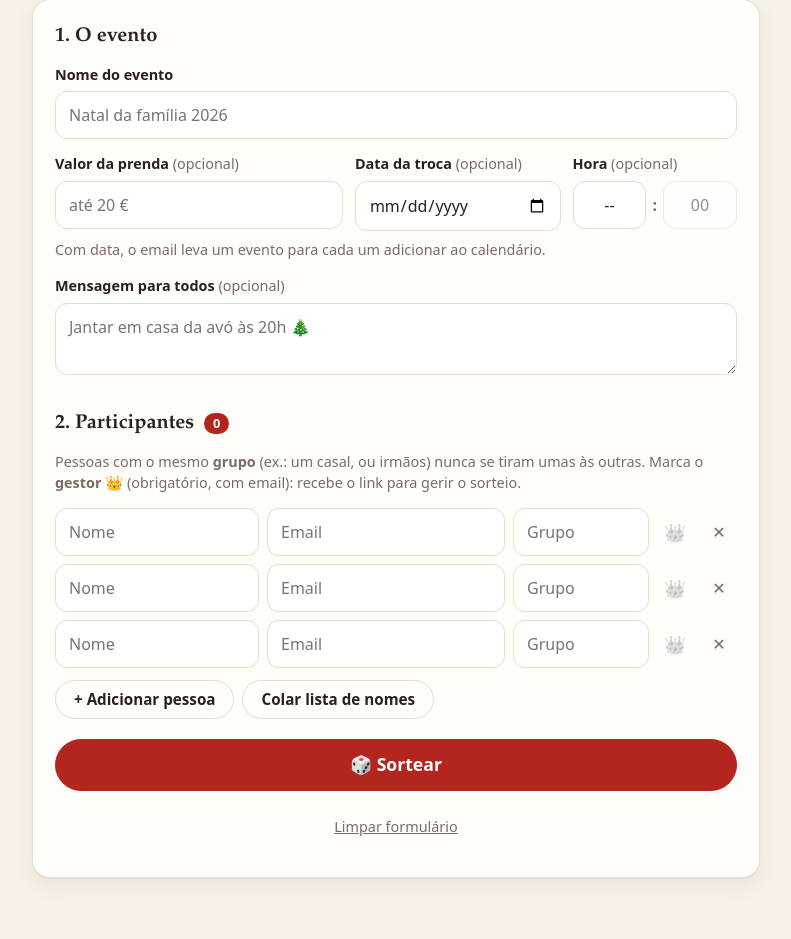
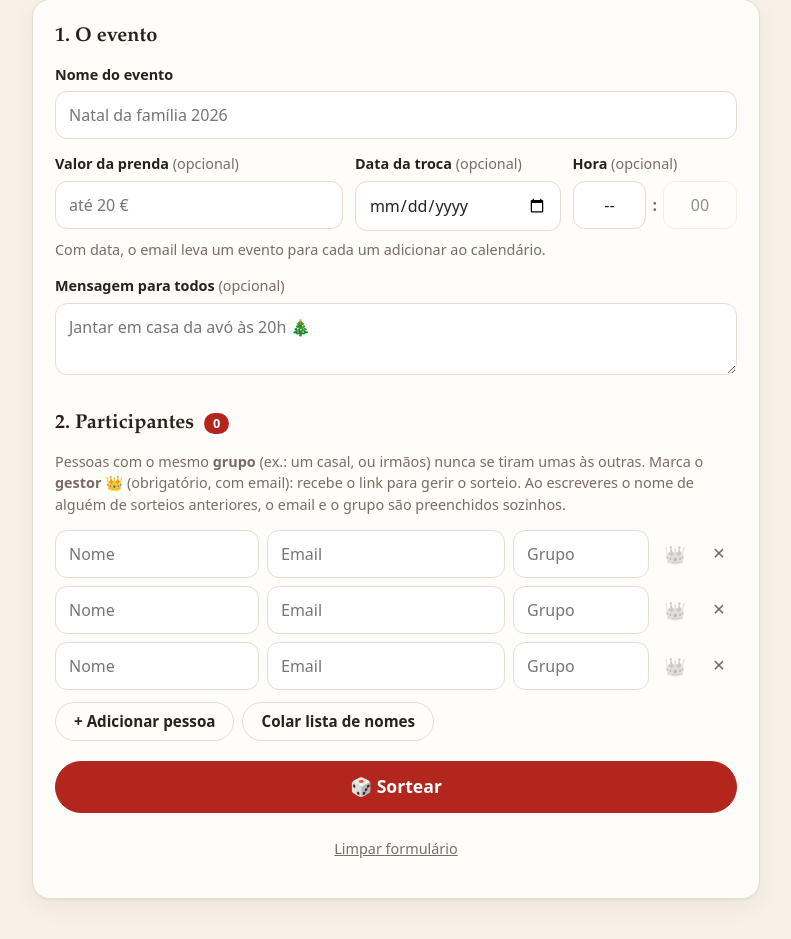
Before and after one commit to zbuh/secret_friend, a FastAPI app: template app/templates/create.html in a window 1280 px wide. Shown: the part 302-1241 px from the top of the page, without its empty margins (244-1035 px from the left). Before the commit the page ends 1181 px from the top, so only its background shows below. Run offline with FastAPI, Linux system fonts and the light colour scheme; the template is opened without the code that fills it: most values are stand-ins (such as "Sample title", 1, 10 or a date in 2020).

Commit message:
Suggest people from earlier draws when creating a draw
Typing or pasting a known name fills in their latest email and group
(only into empty fields) and fixes the spelling on blur.

Co-Authored-By: Claude Opus 5.5 <noreply@anthropic.com>

```diff
--- a/app/db.py
+++ b/app/db.py
@@ -149,6 +149,25 @@ def list_events():
         ).fetchall()
 
 
+def known_people() -> list[dict]:
+    """Everyone who took part in a past draw, newest data first, one entry per name."""
+    with connect() as conn:
+        rows = conn.execute(
+            """SELECT p.name, p.email, p.group_name FROM participants p
+               JOIN events e ON e.id = p.event_id
+               ORDER BY e.created_at DESC, p.id DESC"""
+        ).fetchall()
+    people: dict[str, dict] = {}
+    for r in rows:
+        key = r["name"].casefold()
+        if key not in people:
+            people[key] = {"name": r["name"], "email": r["email"], "group": r["group_name"]}
+        elif not people[key]["email"] and r["email"]:
+            # Keep the most recent email we know, even if the latest draw had none.
+            people[key]["email"] = r["email"]
+    return sorted(people.values(), key=lambda p: p["name"].casefold())
+
+
 def get_event_by_share(share_token: str):
     with connect() as conn:
         event = conn.execute(
--- a/app/main.py
+++ b/app/main.py
@@ -167,7 +167,9 @@ async def home(request: Request):
 async def create_page(request: Request):
     if not logged_in(request):
         return RedirectResponse("/", status_code=303)
-    return templates.TemplateResponse(request, "create.html", {"email_enabled": mailer.enabled()})
+    return templates.TemplateResponse(
+        request, "create.html", {"email_enabled": mailer.enabled(), "known": db.known_people()}
+    )
 
 
 @app.get("/e/{admin_token}", response_class=HTMLResponse)
--- a/app/static/app.js
+++ b/app/static/app.js
@@ -67,11 +67,31 @@ function initCreate() {
   const tpl = $("#person-tpl");
   const DRAFT = "sf-draft";
 
+  // People from earlier draws: picking a known name fills in their email and group (only if empty).
+  const known = new Map($$("#known-people option").map((o) => [
+    o.value.toLocaleLowerCase("pt"), { name: o.value, email: o.dataset.email, group: o.dataset.group },
+  ]));
+
+  function fillKnown(row) {
+    const k = known.get($(".p-name", row).value.trim().toLocaleLowerCase("pt"));
+    if (!k) return false;
+    const email = $(".p-email", row), group = $(".p-group", row);
+    let filled = false;
+    if (!email.value && k.email) { email.value = k.email; filled = true; }
+    if (!group.value && k.group) { group.value = k.group; filled = true; }
+    if (filled) {
+      row.classList.add("autofilled");
+      setTimeout(() => row.classList.remove("autofilled"), 1200);
+    }
+    return filled;
+  }
+
   function addPerson(p = {}, focus = false) {
     const row = tpl.content.firstElementChild.cloneNode(true);
     $(".p-name", row).value = p.name || "";
     $(".p-email", row).value = p.email || "";
     $(".p-group", row).value = p.group || "";
+    if (p.fromPaste) fillKnown(row);
     $(".p-manager", row).checked = !!p.manager;
     list.append(row);
     if (focus) $(".p-name", row).focus();
@@ -102,8 +122,19 @@ function initCreate() {
     store.set(DRAFT, { ...data, participants: people() });
   }
 
-  list.addEventListener("input", refresh);
-  list.addEventListener("change", refresh);
+  list.addEventListener("input", (e) => {
+    // Datalist picks fire "input" with the full value; typing an exact known name works too.
+    if (e.target.classList.contains("p-name")) fillKnown(e.target.closest(".person"));
+    refresh();
+  });
+  list.addEventListener("change", (e) => {
+    // On leaving the field, use the known spelling ("ana" → "Ana").
+    if (e.target.classList.contains("p-name")) {
+      const k = known.get(e.target.value.trim().toLocaleLowerCase("pt"));
+      if (k) e.target.value = k.name;
+    }
+    refresh();
+  });
 
   // 24h time picker: two selects feeding the hidden event_time field
   const hour = $("#hour"), minute = $("#minute"), time = form.elements.event_time;
@@ -142,7 +173,7 @@ function initCreate() {
     $$(".person", list).forEach((row) => { if (!$(".p-name", row).value.trim()) row.remove(); });
     lines.forEach((line) => {
       const [name, email = "", group = ""] = line.split(/[,;\t]/).map((s) => s.trim());
-      if (name) addPerson({ name, email, group });
+      if (name) addPerson({ name, email, group, fromPaste: true });
     });
     $("#paste-text").value = "";
     $("#paste-box").hidden = true;
--- a/app/static/style.css
+++ b/app/static/style.css
@@ -215,6 +215,9 @@ h2.section { margin: 28px 0 4px; }
 .chain .arrow { font-size: 1.2rem; }
 .memory .message { margin-top: 18px; text-align: center; }
 
+.person.autofilled .p-email, .person.autofilled .p-group { animation: autofill 1.2s ease-out; }
+@keyframes autofill { from { background: color-mix(in srgb, var(--gold) 35%, var(--field)); } to { background: var(--field); } }
+
 /* Share page */
 .names { display: grid; grid-template-columns: repeat(auto-fill, minmax(150px, 1fr)); gap: 10px; }
 .name-btn {
--- a/app/templates/create.html
+++ b/app/templates/create.html
@@ -44,7 +44,7 @@
   </label>
 
   <h2>2. Participantes <span class="count" id="count">0</span></h2>
-  <p class="hint">Pessoas com o mesmo <b>grupo</b> (ex.: um casal, ou irmãos) nunca se tiram umas às outras. Marca o <b>gestor</b> 👑 (obrigatório, com email): recebe o link para gerir o sorteio.{% if email_enabled %} Com o email, a app envia o link a todos por ti.{% endif %}</p>
+  <p class="hint">Pessoas com o mesmo <b>grupo</b> (ex.: um casal, ou irmãos) nunca se tiram umas às outras. Marca o <b>gestor</b> 👑 (obrigatório, com email): recebe o link para gerir o sorteio.{% if known %} Ao escreveres o nome de alguém de sorteios anteriores, o email e o grupo são preenchidos sozinhos.{% endif %}{% if email_enabled %} Com o email, a app envia o link a todos por ti.{% endif %}</p>
 
   <div id="people" class="people"></div>
 
@@ -66,7 +66,7 @@
 
 <template id="person-tpl">
   <div class="person">
-    <input class="p-name" placeholder="Nome" maxlength="80" aria-label="Nome">
+    <input class="p-name" placeholder="Nome" maxlength="80" aria-label="Nome" list="known-people" autocomplete="off">
     <input class="p-email" type="email" placeholder="Email" maxlength="200" aria-label="Email">
     <input class="p-group" placeholder="Grupo" maxlength="80" aria-label="Grupo" list="groups">
     <label class="manager" title="Marcar como gestor do sorteio"><input type="radio" name="manager" class="p-manager"><span>👑</span></label>
@@ -74,4 +74,8 @@
   </div>
 </template>
 <datalist id="groups"></datalist>
+<datalist id="known-people">
+  {% for p in known %}<option value="{{ p.name }}" data-email="{{ p.email }}" data-group="{{ p.group }}">{{ p.email }}</option>
+  {% endfor %}
+</datalist>
 {% endblock %}
```
Also changed, not shown: tests/test_app.py (+26 -0 lines), README.md.
